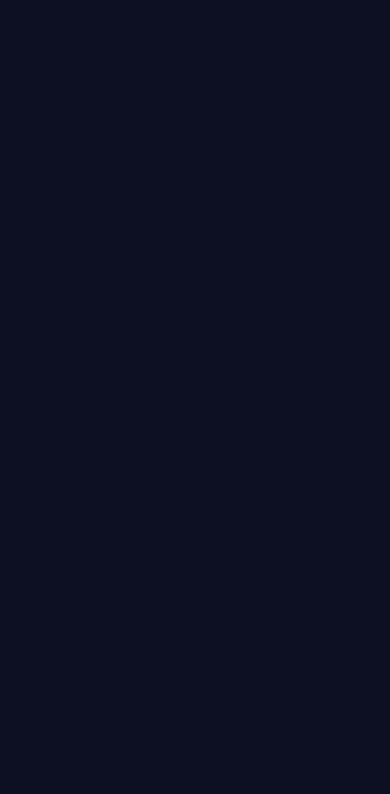
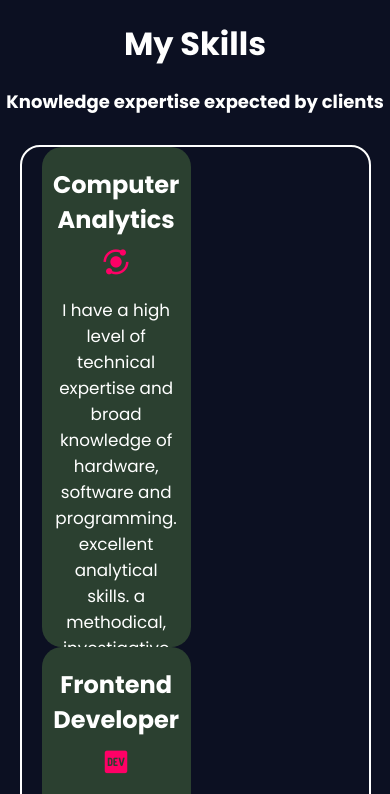
Before and after one commit to Breanneke/my-simple-portfolio, a plain HTML site: page skills.html in a window 390 px wide. Shown: the top 794 px of the page. Drawn offline with nearby package versions, Linux system fonts and the light colour scheme.

Commit message:
modified:   skills.html modified:   style.css

```diff
--- a/skills.html
+++ b/skills.html
@@ -16,6 +16,48 @@
 			rel="stylesheet"
 		/>
 		<meta name="viewport" content="width=device-width, initial-scale=1.0" />
-		<title>myportfolio</title>
+		<title>Skills</title>
 	</head>
+<body>
+	<div class="skill-title">
+	<h1>My Skills</h1>
+	<p>Knowledge expertise expected by clients</p>
+</div>
+	<div class="skills-container">
+
+		<div class="skills-content">
+			<h2>Computer Analytics</h2>
+			<i class='bx bxs-analyse'></i>
+			<p>I have a high level of technical expertise and broad knowledge of hardware, software and programming. excellent analytical skills. a methodical, investigative and inquisitive mind and attention to detail. good interpersonal and client-handling skills, with the ability to manage expectations and explain technical detail.</p>
+		</div>
+		<div class="skills-content">
+			<h2>Frontend Developer</h2>
+			<i class='bx bxl-dev-to'></i>
+			<p>I am a highly skilled senior front end developer with over two years of experience in creating user-friendly, responsive websites using coding languages such as JavaScript, HTML, CSS and jQuery.</p>
+		</div>
+		<div class="skills-content">
+			<h2>Financial analysis</h2>
+			<i class='bx bx-credit-card' ></i>
+			<p>Several techniques are commonly used as part of financial statement analysis. Three of the most important techniques are horizontal analysis, vertical analysis, and ratio analysis. Horizontal analysis compares data horizontally, by analyzing values of line items across two or more years.</p>
+		</div>
+		<div class="skills-content">
+			<h2>Cyber Services</h2>
+			<i class='bx bx-user-check' ></i>
+			<p>Data processing, accounting entries, video conferencing, emails, web browsing, designing, project preparation, various govt. All the services are offered at cost, which is favourable to accomodate all clients from the lowest to the highest, depending on the intensity of the provided quotation</p>
+		</div>
+		<div class="skills-content">
+			<h2>Consultancy Services</h2>
+			<i class='bx bx-conversation' ></i>
+			<p>Consultants offer advice and expertise to client organisations to help them improve their business performance. Their work can focus on operations, strategy, management, IT, finance, marketing, HR and supply chain management across a wide range of industries and specialisms. I major my skilla in the finance areas to suite the clients' specified needs</p>
+		</div>
+		<div class="skills-content">
+			<h2>Acounting Services</h2>
+			<i class='bx bxs-user-account' ></i>
+			<p>Accounting and auditing services constitute the core activities of accountancy firms, but a wide range of additional services may also be offered, most notably merger audits, insolvency services, tax advice, investment services and management consulting. As an accountant, I review and analyse financial records, keeping track of a company's or individual's income, expenditures, and tax liabilities.</p>
+		</div>
+	</div>
+	<footer>
+			<p>&copy; Copyright 2015 - 2024, Bretrch Solutions Inc.</p>
+	</footer>
+</body>
 </html>
--- a/style.css
+++ b/style.css
@@ -233,6 +233,106 @@ span {
 .footer-icons a:hover {
    background: transparent;
 }
+/* about */
+.about-us {
+   align-items: center;
+   justify-content: center;
+   width: 30%;
+   height: 500px;
+   background: #2b4030;
+   margin: 60px auto;
+   border-radius: 40px;
+}
+
+.about-content {
+   display: flex;
+   flex-direction: column;
+   align-items: center;
+   justify-content: center;
+   padding: 20px 10px;
+}
+
+.about-content h1 {
+   font-size: 40px;
+   font-weight: 700;
+   line-height: 1.2;
+   margin-bottom: 20px;
+}
+
+.about-content p {
+   font-size: 18px;
+   margin: 20px 0 40px;
+   line-height: 2;
+}
+
+/* skills */
+.skill-title {
+width: 100%;
+align-items: center;
+justify-content: center;
+background-color: transparent;
+}
+.skill-title h1{
+   display: flex;
+   text-align: center;
+   align-items: center;
+   margin: 20px auto;
+   justify-content: center;
+}
+.skill-title p{
+   display: flex;
+   text-align: center;
+   align-items: center;
+   margin: 20px auto;
+   justify-content: center;
+   font-size: 18px;
+   font-weight: bold;
+}
+
+.skills-container{
+   display: flex;
+   flex-wrap: wrap;
+   margin: 30px auto;
+   width: 90%;
+   height: 1000px;
+   border:2px solid #fff ;
+   border-radius: 20px;
+   justify-content: space-between;
+   align-items: center;
+
+}
+.skills-content{
+   width: 30%;
+   height: 400px;
+   background-color: #2b4030;
+   border-radius: 20px;
+   padding: 10px 10px;
+   justify-content: center;
+   align-items: center;
+   margin: 0 20px;
+}
+.skills-content:hover{
+   background-color:transparent;
+   transition-behavior:initial;
+}
+.skills-content h2{
+   align-items: center;
+   justify-content: center;
+   text-align: center;
+   margin: 10px auto;
+}
+.skills-content i{
+   display: flex;
+   font-size: 30px;
+   align-items: center;
+   justify-content: center;
+   color: #f06;
+   margin-bottom: 20px;
+}
+.skills-content p{
+   font-size: 1.05em;
+   text-align: center;
+}
 
 @keyframes slideTop {
    0% {
@@ -325,7 +425,14 @@ span {
       width: 40px;
       height: 40px;
    }
+   footer {
+      width: 100%;
+      justify-content: center;
+      align-items: center;
+      text-align: center;
+      margin-bottom: 30px;
 
+}
    .footer-icons a {
       display: inline-flex;
       padding: 20px 10px;
@@ -352,36 +459,6 @@ span {
    }
 }
 
-.about-us {
-   align-items: center;
-   justify-content: center;
-   width: 30%;
-   height: 500px;
-   background: #2b4030;
-   margin: 60px auto;
-   border-radius: 40px;
-}
-
-.about-content {
-   display: flex;
-   flex-direction: column;
-   align-items: center;
-   justify-content: center;
-   padding: 20px 10px;
-}
-
-.about-content h1 {
-   font-size: 40px;
-   font-weight: 700;
-   line-height: 1.2;
-   margin-bottom: 20px;
-}
-
-.about-content p {
-   font-size: 18px;
-   margin: 20px 0 40px;
-   line-height: 2;
-}
 
 @media (max-width: 778px) {
    .header {
@@ -462,3 +539,29 @@ span {
       margin: 60px auto;
    }
 }
+@media (max-width: 480px) {
+   .skills-container{
+      height: 2500px;
+   }
+   .skills-content{
+      width: 100%;
+   }
+}
+@media (max-width: 767px) {
+   .skills-container{
+      height: 1600px;
+   }
+   .skills-content{
+      width: 43%;
+      height: 500px;
+   }
+}
+@media (max-width: 1024px) {
+   .skills-container{
+      height: 1600px;
+   }
+   .skills-content{
+      width: 43%;
+      height: 500px;
+   }
+}
```
